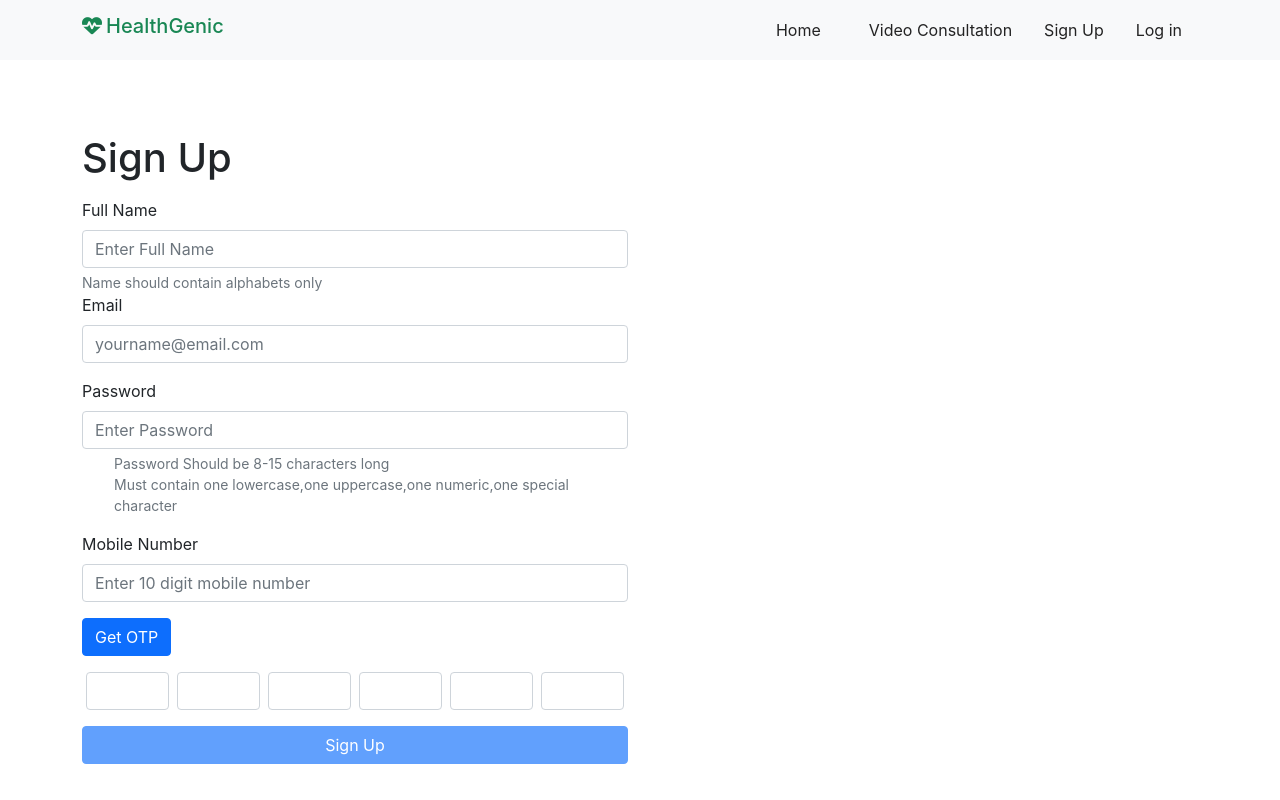
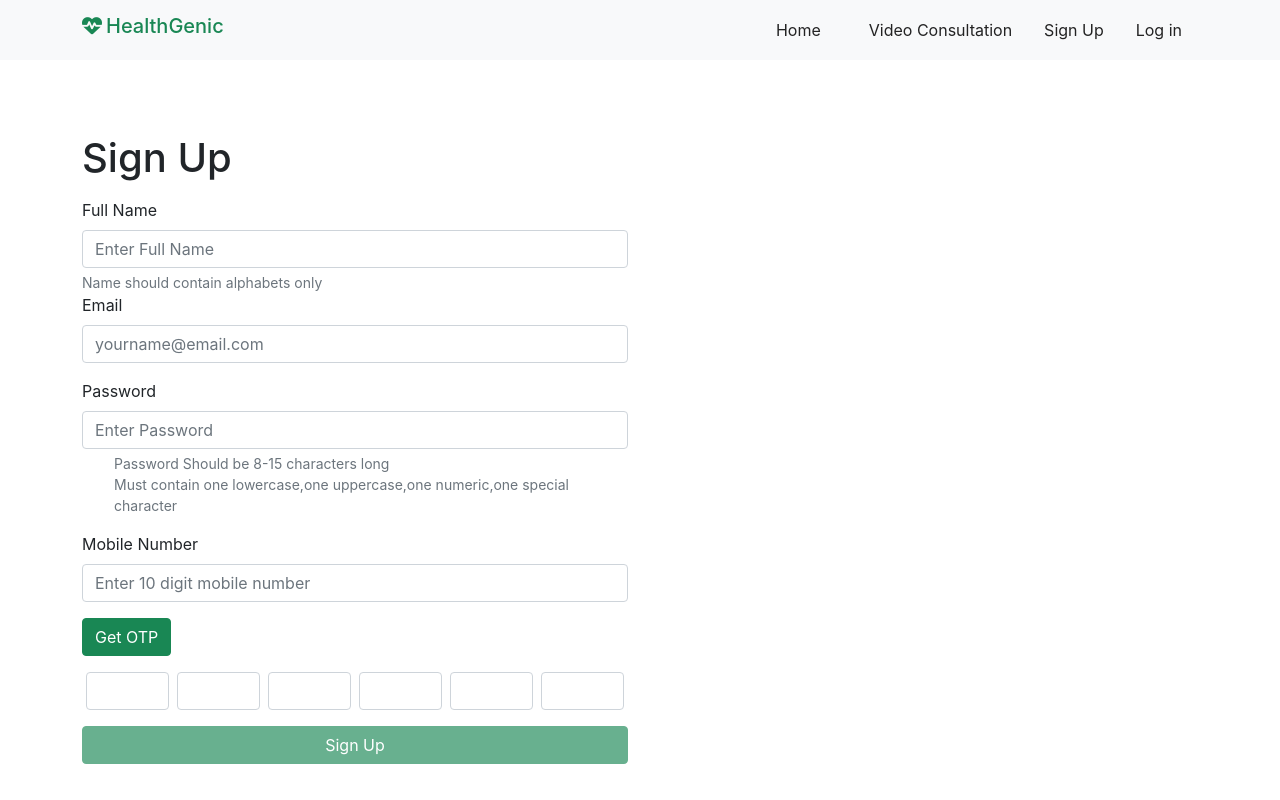
Before and after one commit to healthgenic/healthgenic, a React (Create React App) app in the folder front-end/: page /home/DocRegister in a window 1280 px wide. Shown: the top 800 px of the page. Built offline with nearby package versions, Linux system fonts and the light colour scheme; no server answers.

Commit message:
Change button colors on doctor registration page

```diff
--- a/front-end/src/Components/Register/DocterRegistration.jsx
+++ b/front-end/src/Components/Register/DocterRegistration.jsx
@@ -373,7 +373,7 @@
                     </div>
                     <div className="mb-3">
                       <button
-                        className="btn btn-primary"
+                        className="btn btn-success"
                         onClick={this.sendOtp}
                       >
                         Get OTP
@@ -447,7 +447,7 @@
                       <input
                         type="submit"
                         value="Sign Up"
-                        className="btn btn-block w-100 btn-primary "
+                        className="btn btn-block w-100 btn-success "
                         disabled
                         ref={this.submitButtonRef}
                       />
```
